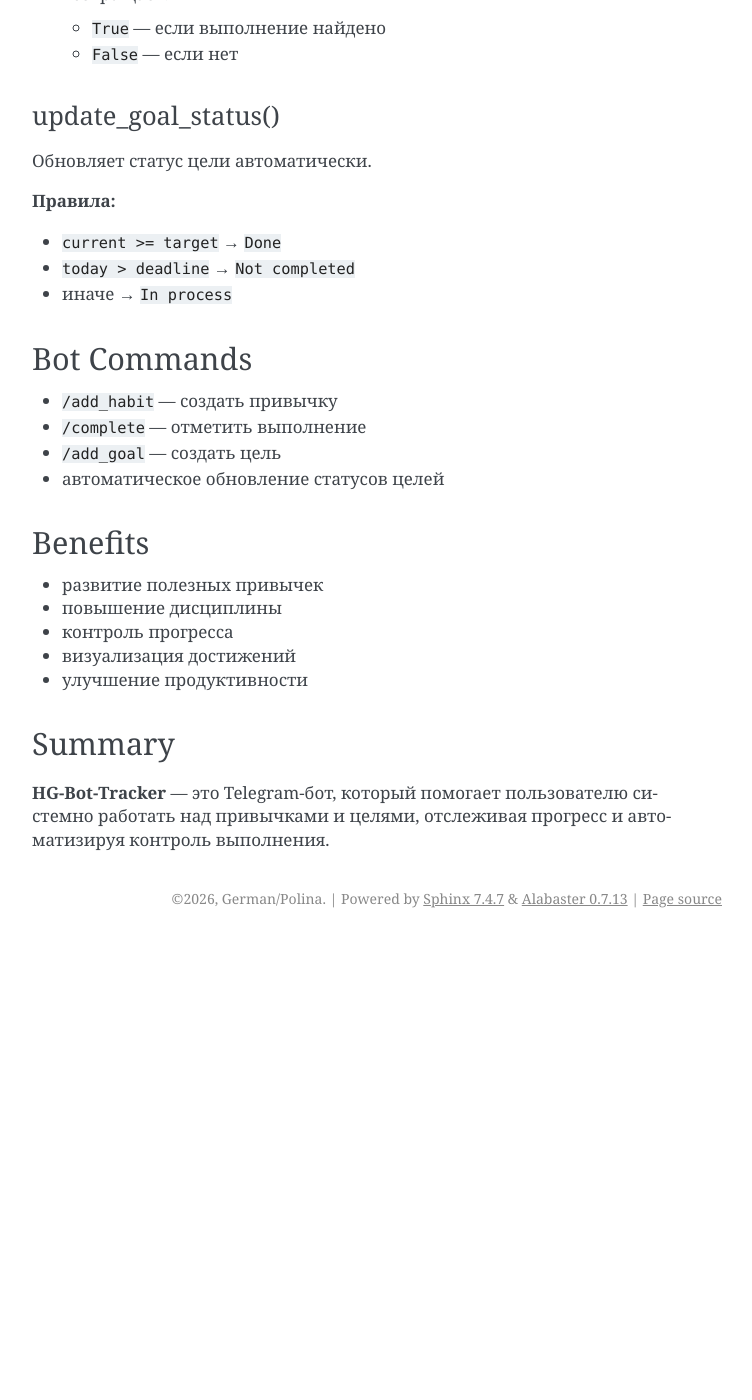
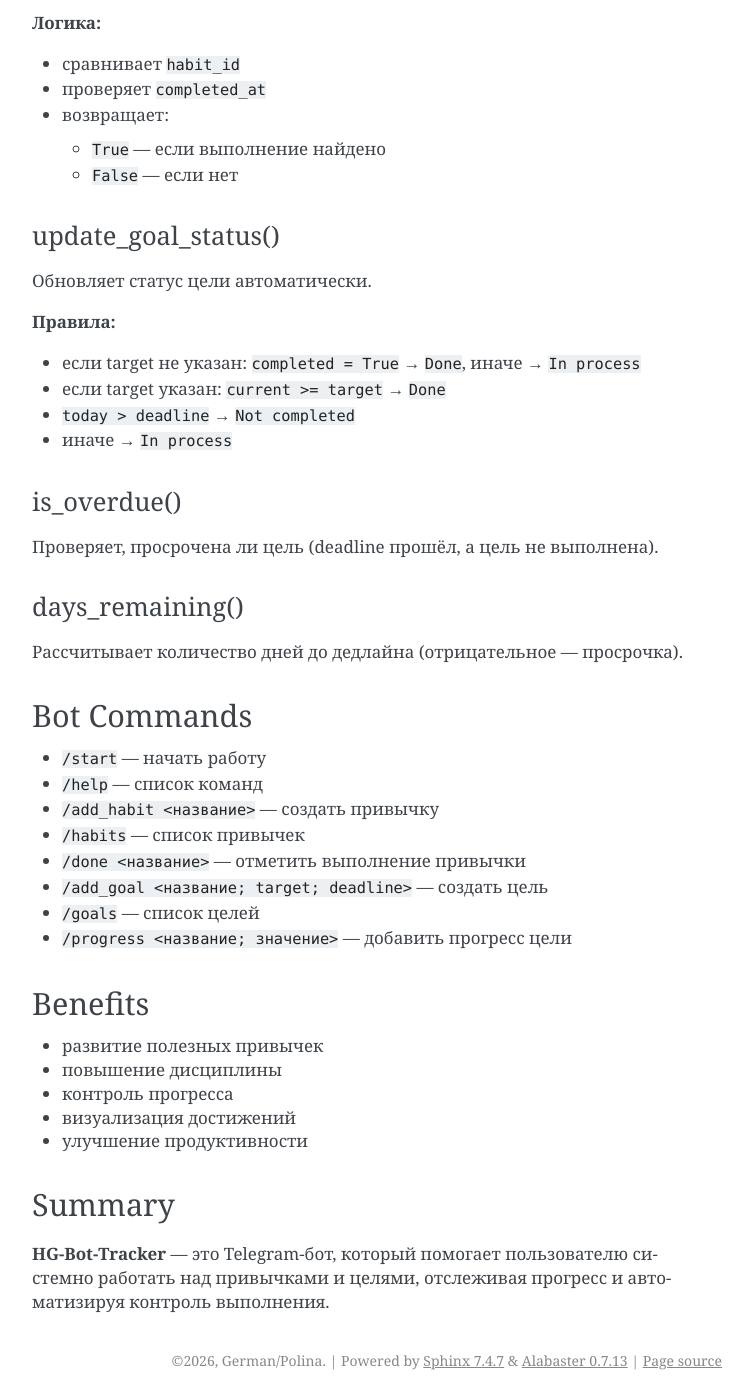
Before and after one commit to Laydoren/HG-Bot-Tracker, a Sphinx documentation site: the page built from docs/source/PROJECT_OVERVIEW.md, in a window 1280 px wide and 1400 px high, scrolled down 1536 px. Shown: the whole window, without its empty margins (388-1140 px from the left). Built offline with Sphinx 7.4.7, drawn with Linux system fonts in a browser that asks for light colours; before the commit the page ends 2474 px from its top, so only the background shows below that; some of the changed text lies outside the part shown.

Commit message:
Update PROJECT_OVERVIEW.md with actual bot commands and goal logic

```diff
--- a/docs/source/PROJECT_OVERVIEW.md
+++ b/docs/source/PROJECT_OVERVIEW.md
@@ -31,10 +31,14 @@
 
 - создание целей с параметрами:
   - `title`
-  - `target`
+  - `target` (опционально)
   - `current`
   - `deadline`
+  - `completed`
+- два типа целей: количественные (с target) и бинарные (без target, только выполнено/не выполнено)
 - автоматическое обновление статуса
+- расчёт оставшихся дней до дедлайна
+- отслеживание просроченных целей
 
 #### Статусы целей:
 
@@ -61,16 +65,29 @@
 Обновляет статус цели автоматически.
 
 **Правила:**
-- `current >= target` → `Done`
+- если target не указан: `completed = True` → `Done`, иначе → `In process`
+- если target указан: `current >= target` → `Done`
 - `today > deadline` → `Not completed`
 - иначе → `In process`
 
+### is_overdue()
+
+Проверяет, просрочена ли цель (deadline прошёл, а цель не выполнена).
+
+### days_remaining()
+
+Рассчитывает количество дней до дедлайна (отрицательное — просрочка).
+
 ## Bot Commands
 
-- `/add_habit` — создать привычку
-- `/complete` — отметить выполнение
-- `/add_goal` — создать цель
-- автоматическое обновление статусов целей
+- `/start` — начать работу
+- `/help` — список команд
+- `/add_habit <название>` — создать привычку
+- `/habits` — список привычек
+- `/done <название>` — отметить выполнение привычки
+- `/add_goal <название; target; deadline>` — создать цель
+- `/goals` — список целей
+- `/progress <название; значение>` — добавить прогресс цели
 
 ## Benefits
 
```
